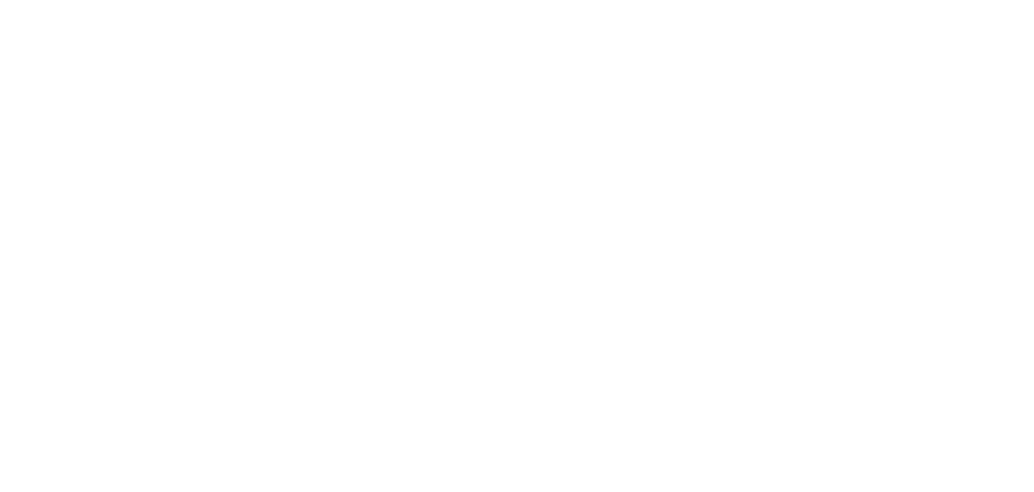
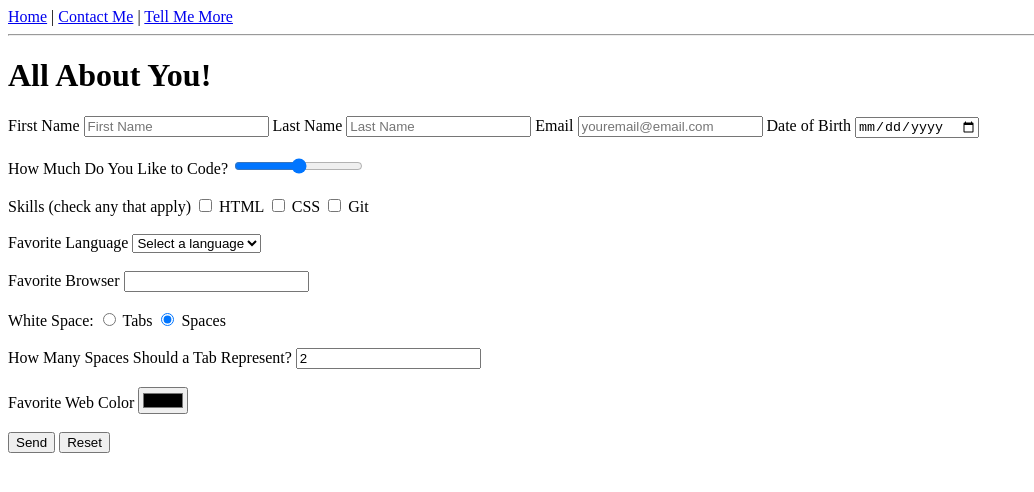
Before and after one commit to mixolidia/all_about_me, a plain HTML site: page tell_me_more.html in a window 1280 px wide. Shown: the whole page, without its empty margins (0-1034 px from the left). Drawn offline with Linux system fonts and the light colour scheme.

Commit message:
Fix bug in a tag for tell me more link in navigation Create form to match class example for tell me more

```diff
--- a/tell_me_more.html
+++ b/tell_me_more.html
@@ -0,0 +1,89 @@
+<!DOCTYPE html>
+<html lang="en">
+    <head>
+        <meta charset="UTF-8">
+        <meta name="viewport" content="width=device-width, initial-scale=1.0">
+        <meta http-equiv="X-UA-Compatible" content="ie=edge">
+        <title>Tell Me More</title>
+    </head>
+    <body>
+        <nav>
+            <a href="index.html">Home</a> |
+            <a href="contact.html">Contact Me</a> |
+            <a href="tell_me_more.html">Tell Me More</a>
+        </nav>
+        <main>
+            <hr>
+            <h1>All About You!</h1>
+            <form action="https://formspree.io/mgautreaux13@yahoo.com" method="POST">
+                <div>
+                  <label for="first_name">First Name</label>
+                  <input type="text" name="first_name" placeholder="First Name" autocomplete="off">
+                  <label for="last_name">Last Name</label>
+                  <input type="text" name="last_name" placeholder="Last Name" autocomplete="off">
+                  <label for="email">Email</label>
+                  <input type="email" name="email" placeholder="youremail@email.com" autocomplete="off">
+                  <label for="date_of_birth">Date of Birth</label>
+                  <input type="date" name="date_of_birth">
+                </div>
+                <br>
+                <div>
+                  <label for="code_affinity">How Much Do You Like to Code?</label>
+                  <input type="range" name="code_affinity" min="0" max="100" value="50">
+                </div>
+                <br>
+                <div>
+                  <label>Skills (check any that apply)</label>
+                  <input type="checkbox" name="html" value="true">
+                  <label for="html">HTML</label>
+                  <input type="checkbox" name="css" value="true">
+                  <label for="css">CSS</label>
+                  <input type="checkbox" name="git" value="true">
+                  <label for="git">Git</label>
+                </div>
+                <br>
+                <div>
+                  <label for="favorite_language">Favorite Language</label>
+                  <select name="favorite_language">
+                    <option value="">Select a language</option>
+                    <option value="ruby">Ruby</option>
+                    <option value="javascript">JavaScript</option>
+                    <option value="python">Python</option>
+                  </select>
+                </div>
+                <br>
+                <div>
+                  <label for="favorite_browser">Favorite Browser</label>
+                  <input list="browsers" name="favorite_browser">
+                  <datalist id="browsers">
+                    <option value="Internet Explorer">
+                    </option><option value="Firefox">
+                    </option><option value="Chrome">
+                    </option><option value="Safari">
+                  </option></datalist>
+                </div>
+                <br>
+                <div>
+                  <label>White Space:</label>
+                  <input type="radio" name="tabs_or_spaces" value="tabs">
+                  <label for="tabs">Tabs</label>
+                  <input type="radio" name="tabs_or_spaces" value="spaces" checked="">
+                  <label for="spaces">Spaces</label>
+                </div>
+                <br>
+                <div>
+                  <label for="indentation">How Many Spaces Should a Tab Represent?</label>
+                  <input type="number" name="indentation" min="2" step="2" value="2">
+                </div>
+                <br>
+                <div>
+                  <label for="favorite_color">Favorite Web Color</label>
+                  <input type="color" name="favorite_color">
+                </div>
+                <br>
+                <button type="submit">Send</button>
+                <input type="reset">
+            </form>
+        </main>
+    </body>
+</html>
```
Also changed, not shown: contact.html (+1 -1 lines).
